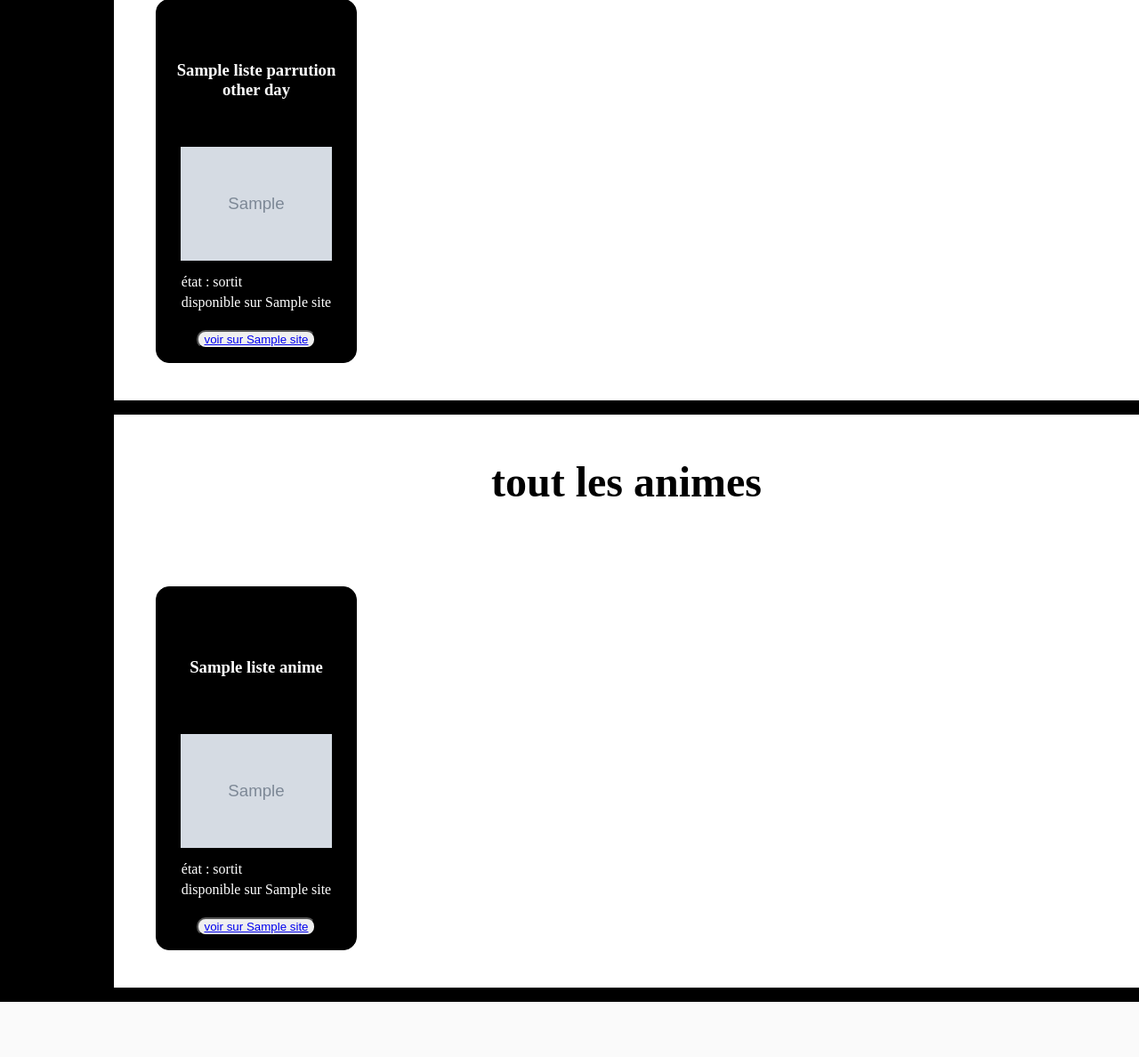
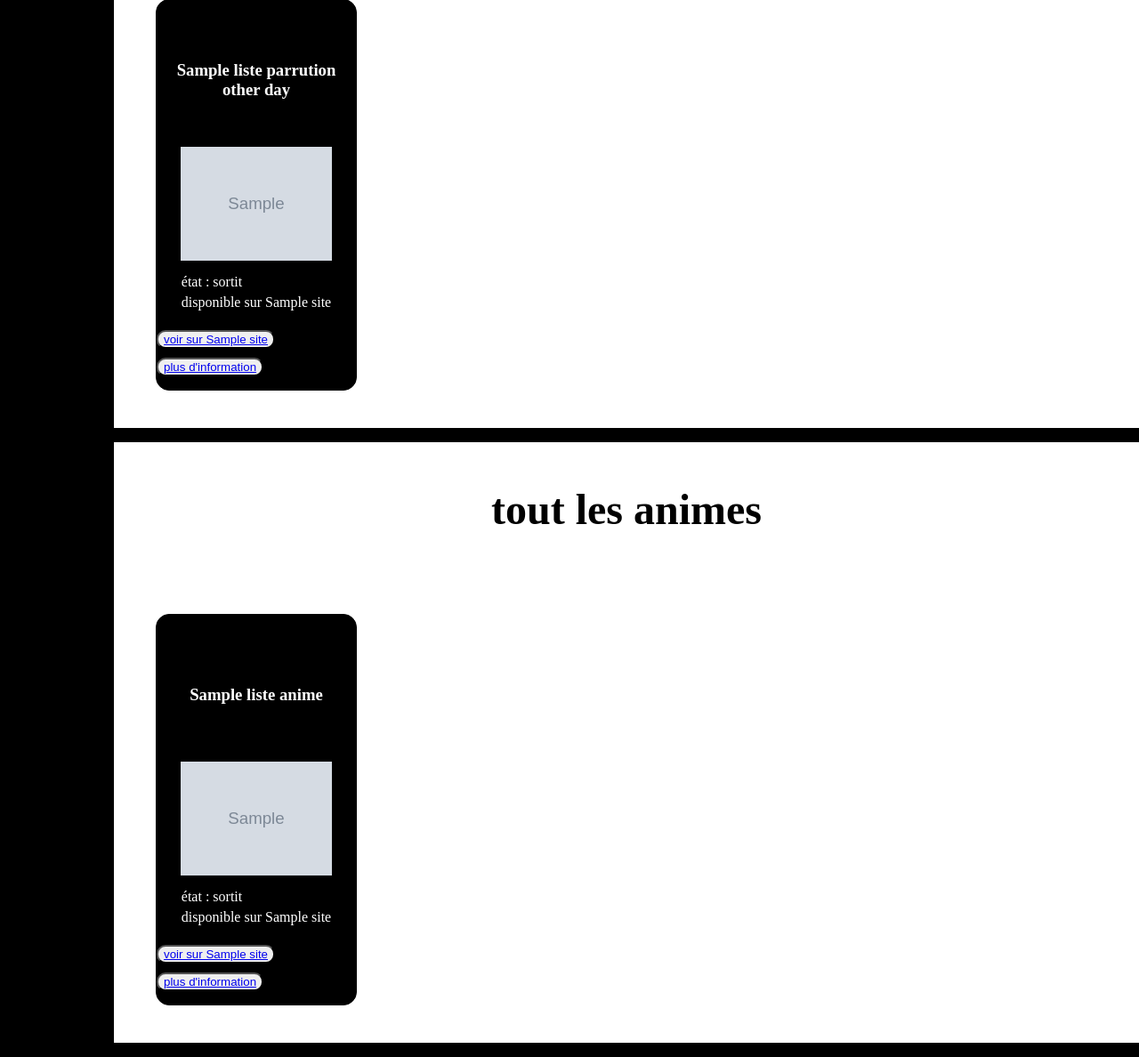
Before and after one commit to carmut/anime-web-liste, a Symfony app: template templates/home_page/index.html.twig in a window 1280 px wide. Shown: the part 1743-2931 px from the top of the page at 89% size. Before the commit the page ends 2869 px from the top, so only its background shows below. Run offline with Twig, Linux system fonts and the light colour scheme; the template is opened without the code that fills it: most values are stand-ins (such as "Sample title", 1, 10 or a date in 2020); grey boxes marked "Sample" are stand-in pictures; some libraries are stand-ins or nearby versions.

Commit message:
infos btn

```diff
--- a/templates/home_page/index.html.twig
+++ b/templates/home_page/index.html.twig
@@ -143,6 +143,7 @@
                 </div>
                 <div class='card-btn'>
                     <button class="btn-site btn-site_{{anime.Site}}"><a href={{anime.Lien}} target="_blank">voir sur {{anime.Site}}</a></button>
+                    <button class="btn-site btn-site_{{anime.site}}"><a href={{path('app_infos',{'id' : anime.id})}}> plus d'information </a></button>
                 </div>
                 </div>
             {% endfor %}
@@ -194,6 +195,7 @@
                 </div>
                 <div class='card-btn'>
                     <button class="btn-site btn-site_{{anime.Site}}"><a href={{anime.Lien}} target="_blank">voir sur {{anime.Site}}</a></button>
+                    <button class="btn-site btn-site_{{anime.site}}"><a href={{path('app_infos',{'id' : anime.id})}}> plus d'information </a></button>
                 </div>
                 </div>
             {% endfor %}
```
